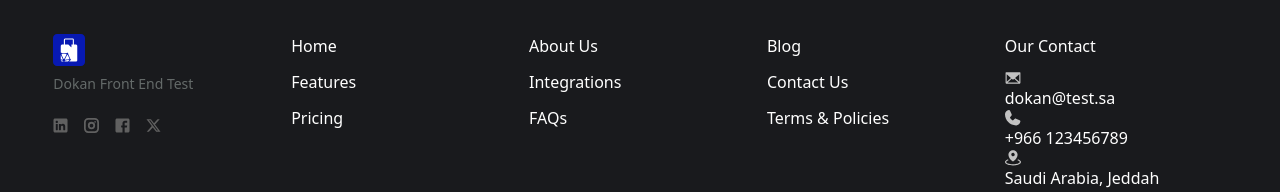
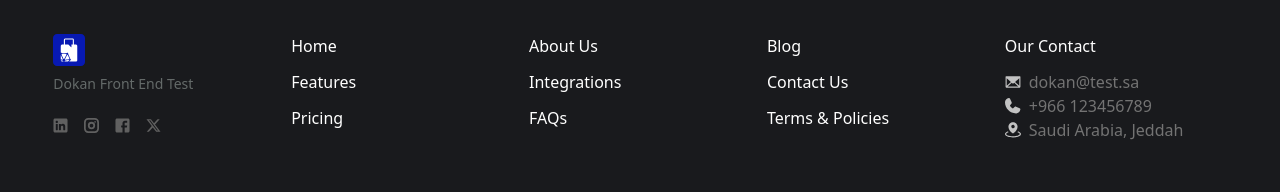
Before and after one commit to mrgwd/dokan-front-end-test, a Next.js app: page / in a window 1280 px wide. Shown: the part 394-586 px from the top of the page. Built offline with nearby package versions, Linux system fonts and the light colour scheme; some icons are missing.

Commit message:
feat: Add TextWithIcon component for enhanced footer item display with icon support

```diff
--- /dev/null
+++ b/components/layout/footer/text-with-icon.tsx
@@ -0,0 +1,18 @@
+import { cn } from "@/lib/utils";
+
+interface Props {
+  children: React.ReactNode;
+  className?: string;
+}
+export default function TextWithIcon({ children, className = "" }: Props) {
+  return (
+    <li
+      className={cn(
+        "text-muted-foreground flex items-center gap-2 transition-colors hover:text-white/80 hover:underline",
+        className,
+      )}
+    >
+      {children}
+    </li>
+  );
+}
```
